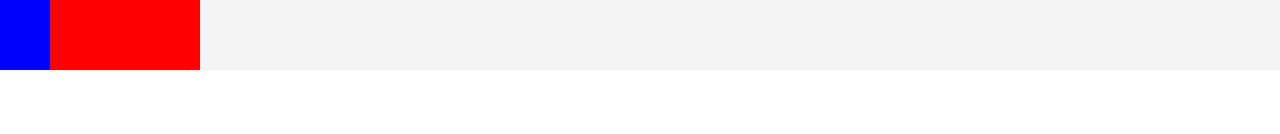
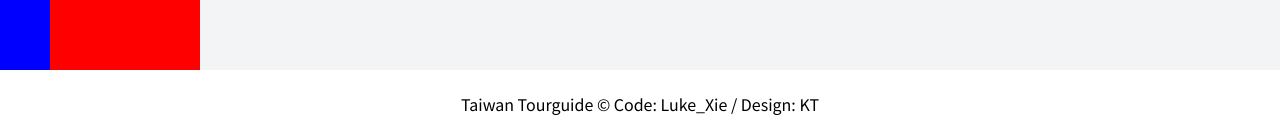
Before and after one commit to RuFrontEnd/Tour-Guide-Of-Taiwan-Attractions.io, a React (Create React App) app: page / in a window 1280 px wide. Shown: the part 2283-2417 px from the top of the page. Before the commit the page ends 2353 px from the top, so only its background shows below. Built offline with nearby package versions, Linux system fonts and the light colour scheme.

Commit message:
create Footer

```diff
--- a/src/App.js
+++ b/src/App.js
@@ -9,7 +9,7 @@ import {
 } from "redux/member/memberActions"; // 判斷是否 login 的狀態
 import { setAxiosDefaultURL } from "utils/data";
 import Navbar from "components/NavBar";
-// import Footer from "components/footer/Footer";
+import Footer from "components/Footer";
 import Landing from "pages/Landing";
 
 setAxiosDefaultURL("https://swin-opendata.herokuapp.com/api/v1/data/");
@@ -62,7 +62,7 @@ function App() {
             ))}
           </Switch>
         </Suspense>
-        {/* <Footer /> */}
+        <Footer />
       </>
     </Router>
   );
--- /dev/null
+++ b/src/components/Footer.js
@@ -0,0 +1,21 @@
+import React from "react";
+import styled from "styled-components/macro";
+import { __FFF__ } from "variable/variable";
+
+const Footer = (props) => {
+  const { className, style } = props;
+  return (
+    <Box style={style} className={className}>
+      Taiwan Tourguide © Code: Luke_Xie / Design: KT
+    </Box>
+  );
+};
+
+const Box = styled.section`
+  display: flex;
+  justify-content: center;
+  background-color: ${__FFF__()};
+  padding: 25.5px 0px;
+`;
+
+export default Footer;
```
